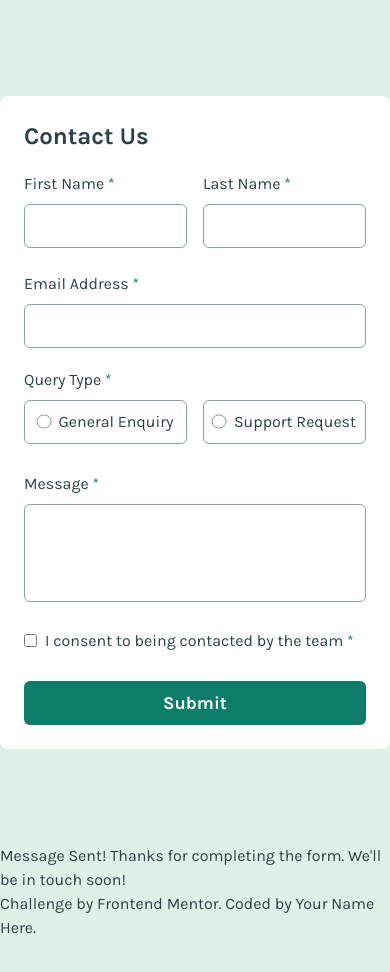
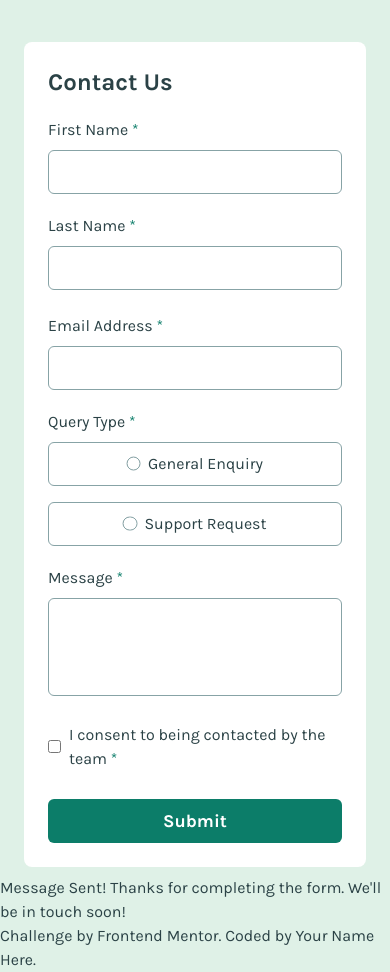
Before and after one commit to aatmaneoulmouden/contact-form, a website: page index.html in a window 390 px wide. Before the commit the page ends 940 px from the top, so only its background shows below. Drawn offline with Linux system fonts and the light colour scheme.

Commit message:
Responsive

```diff
--- a/src/input.css
+++ b/src/input.css
@@ -6,7 +6,7 @@
 
 @layer base {
     body {
-        @apply font-main text-neutral-dark-grey bg-light-green;
+        @apply font-main text-neutral-dark-grey bg-light-green pt-8;
     }
 
     label {
@@ -53,11 +53,11 @@
     }
 
     .has-two-cols {
-        @apply grid grid-cols-2 gap-4;
+        @apply grid grid-cols-1 md:grid-cols-2 gap-4;
     }
 
     .option {
-        @apply flex justify-center items-center gap-2 h-11 border border-neutral-medium-grey rounded-md cursor-pointer hover:border-green;
+        @apply flex justify-center items-center gap-2 h-11 border border-neutral-medium-grey rounded-md mb-0 cursor-pointer hover:border-green;
     }
 
     .option label {
--- a/tailwind.config.js
+++ b/tailwind.config.js
@@ -2,6 +2,11 @@
 module.exports = {
   content: ["./**/*{.html,js}"],
   theme: {
+    container: {
+      padding: {
+        DEFAULT: '1.5rem',
+      }
+    },
     fontFamily: {
       'main': ['Karla', 'sans-serif'],
     },
```
Also changed, not shown: assets/css/style.css.
